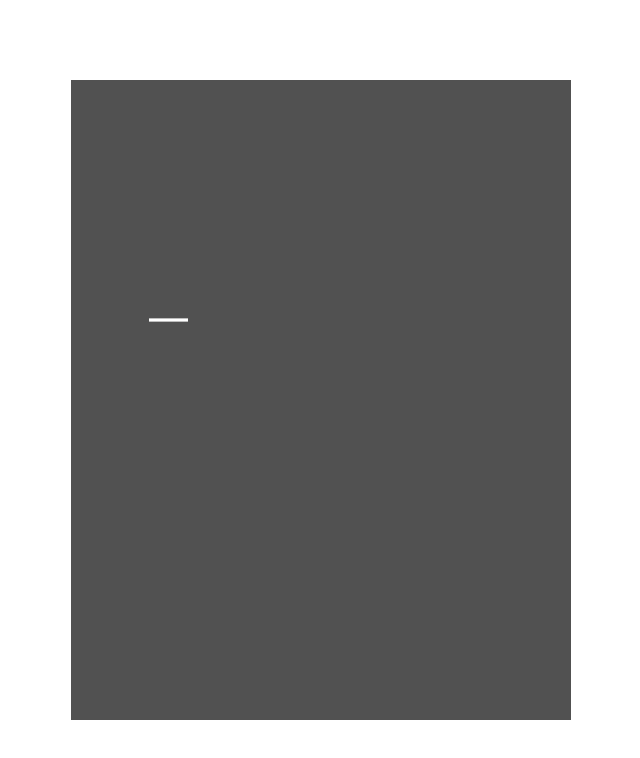
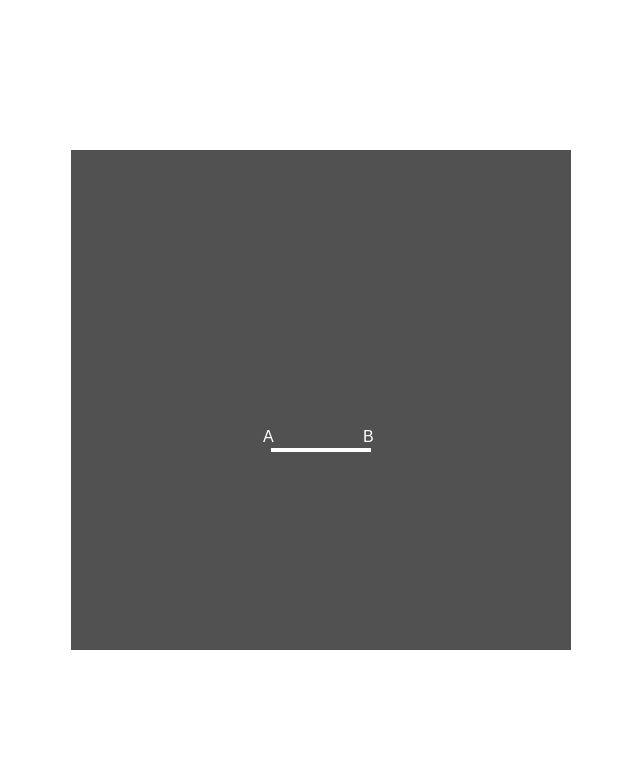
Before and after one commit to adolecumberri/Inverse-Kinematics-js, a plain HTML site: page index.html in a window 1280 px wide. Shown: the whole page, without its empty margins (319-959 px from the left). Drawn offline with Linux system fonts and the light colour scheme.

Commit message:
first segment of the kinetics tail

```diff
--- a/index.html
+++ b/index.html
@@ -19,7 +19,7 @@
 
     #canvas {
         width: 500px;
-        height: 80%;
+        height: 500px;
         /* image-rendering: pixelated; */
     }
 
@@ -32,7 +32,7 @@
 </style>
 
 <body>
-    <canvas id="canvas" width='150' height='150'></canvas>
+    <canvas id="canvas" width="500" height="500"></canvas>
 </body>
 
 <script src="./inverseKinematic.js"></script>
--- a/inverseKinematic.js
+++ b/inverseKinematic.js
@@ -5,19 +5,19 @@ function inverseKinematic() {
     let canvas = document.getElementById("canvas"); //create canvas
     let ctx = canvas.getContext("2d");
 
-    canvas.width = canvas.offsetWidth;
-    canvas.height = canvas.offsetHeight;
-    let count = canvas.width >= canvas.height ? canvas.width * canvas.width : canvas.height * canvas.height;
+    let mouseX
+    let mouseY
+
     canvas.style.backgroundColor = '#515151'
     // ctx.fillStyle = '#ffffff';
 
-    class Segment{
+    class Segment {
         //a and b are points of vector.
-        a = {x: 0, y:0}; //Pvector
-        b = {x: 0, y:0}; //Pvector
+        a = { x: 0, y: 0 }; //Pvector
+        b = { x: 0, y: 0 }; //Pvector
         angle;
         len;
-        constructor({x,y,len,angle, ctx}) {
+        constructor({ x, y, len, angle, ctx }) {
             this.x = x
             this.y = y
 
@@ -37,7 +37,7 @@ function inverseKinematic() {
             this.b.y = this.a.y + dy
         }
 
-        paingLine () {
+        paingLine() {
             this.ctx.beginPath()
             this.ctx.moveTo(this.a.x, this.a.y)
             this.ctx.lineTo(this.b.x, this.b.y)
@@ -46,35 +46,69 @@ function inverseKinematic() {
             this.ctx.stroke()
         }
 
+        //target X and target Y
+        follow(tx, ty) {
+            let dir = {
+                x: tx - this.a.x,
+                y: ty - this.a.y
+            }
+
+            if(mouseX && mouseY)
+            this.angle = Math.atan2(ty - this.a.y, tx - this.a.x)
+        }
         update() {
             this.calculateB()
         }
 
-        show(){
-            this.ctx.fillStyle = '#515151'
-            this.ctx.fillRect(0, 0, canvasWidth, canvasHeight)
+        paintHelp() {
+            //letras
+            this.ctx.font = "16px Arial";
+            ctx.fillStyle = "#ffffff";
+            this.ctx.fillText("A", this.a.x - 8, this.a.y - 8);
+            this.ctx.fillText("B", this.b.x - 8, this.b.y - 8);
+            this.ctx.fillText(`(${mouseX},${mouseY})`, mouseX, mouseY)
+
+
+            this.ctx.beginPath()
+            this.ctx.moveTo(this.a.x, this.a.y)
+            this.ctx.lineTo(mouseX, mouseY)
+            this.ctx.lineWidth = 1
+            ctx.strokeStyle = "#FFFFFF";
+            this.ctx.stroke()
+            this.ctx.beginPath()
+            this.ctx.moveTo(this.b.x, this.b.y)
+            this.ctx.lineTo(mouseX, mouseY)
+
+            this.ctx.lineWidth = 1
+            ctx.strokeStyle = "#FFFFFF";
+            this.ctx.stroke()
+        }
+        show() {
+            this.ctx.fillRect(0, 0, 500, 500)
             this.paingLine()
-
+            this.paintHelp()
         }
     }
 
-    let seg = new Segment({x: 200, y: 300, len: 100, angle: 0, ctx})
+    let seg = new Segment({ x: 200, y: 300, len: 100, angle: 0, ctx })
 
     //general update.
     const update = () => {
+        ctx.fillStyle = '#515151'
+        // seg.follow(mouseX, mouseY)
+        seg.update()
         seg.show()
-        seg.update()
         setTimeout(update, 16);
     };
 
     //canvas size update.
-    function resize() {
-        canvas.setAttribute('width', window.innerWidth);
-        canvas.setAttribute('height', window.innerHeight);
+    // function resize() {
+    //     canvas.setAttribute('width', window.innerWidth);
+    //     canvas.setAttribute('height', window.innerHeight);
 
-        canvasHeight = window.innerHeight
-        canvasWidth = window.innerWidth
-    }
+    //     canvasHeight = window.innerHeight
+    //     canvasWidth = window.innerWidth
+    // }
 
     function debounce(func, time = 300) {
         var timer;
@@ -85,9 +119,13 @@ function inverseKinematic() {
     }
 
     (function () {
-        window.onresize = debounce(resize);
-        resize();
-
+        // window.onresize = debounce(resize);
+        // resize();
+        canvas.addEventListener('mousemove', (event) => {
+            console.log(event)
+            mouseX = event.offsetX
+            mouseY = event.offsetY
+        });
         // for (let i = 0; i < dropsAmount; i++) {
         //     drops.push(new Drop());
         // }
```
